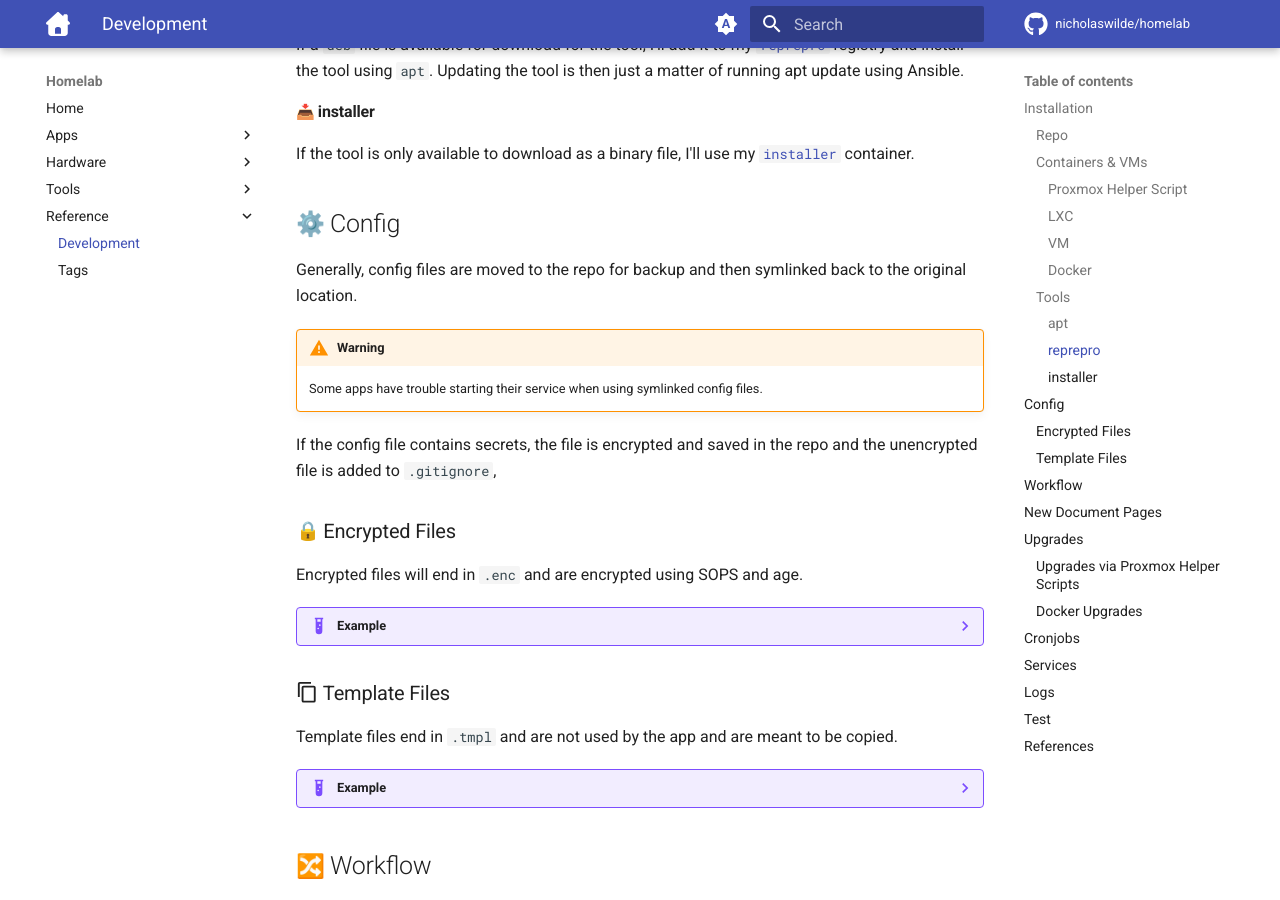
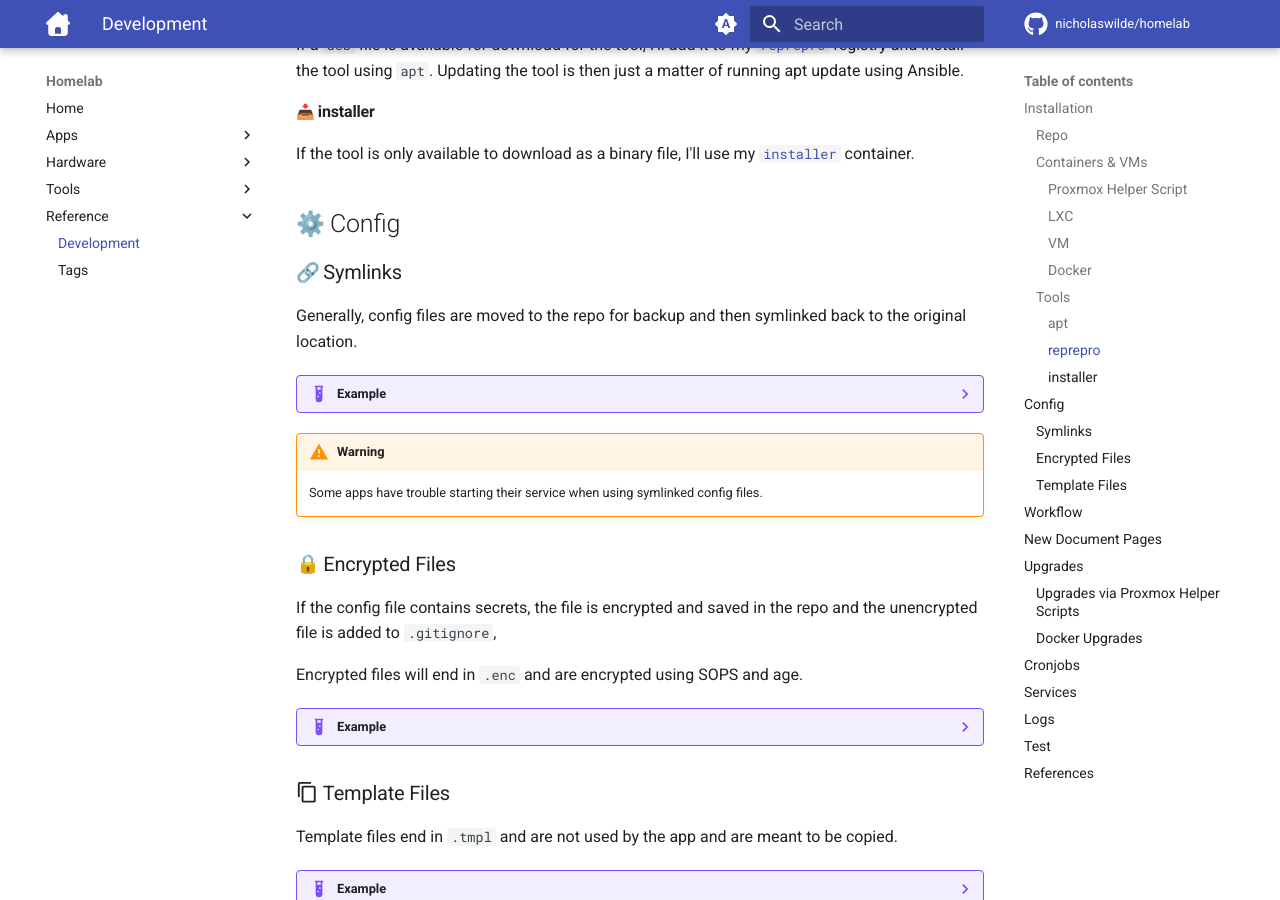
Before and after one commit to nicholaswilde/homelab, an MkDocs documentation site: the page built from docs/reference/development.md, in a window 1280 px wide and 900 px high, scrolled down 1520 px. Built offline with MkDocs 1.6.1 and Material for MkDocs 9.7.7, drawn with Linux system fonts in a browser that asks for light colours; emoji names are drawn with the system emoji font; comment, search, counter and statistics services are not loaded; some of the changed lines change nothing that is shown.

Commit message:
Update development.md

````diff
--- a/docs/reference/development.md
+++ b/docs/reference/development.md
@@ -66,15 +66,24 @@ If the tool is only available to download as a binary file, I'll use my [`instal
 
 ## :gear: Config
 
+### :link: Symlinks
+
 Generally, config files are moved to the repo for backup and then symlinked back to the original location.
+
+??? example
+
+    ```shell
+    cp /etc/prometheus/prometheus.yml /etc/prometheus/prometheus.yml.bak
+    ln -s /root/git/nicholaswilde/homelab/pve/prometheus/prometheus.yml /etc/prometheus/prometheus.yml
+    ```
 
 !!! warning
 
     Some apps have trouble starting their service when using symlinked config files.
 
+### :lock: Encrypted Files
+
 If the config file contains secrets, the file is encrypted and saved in the repo and the unencrypted file is added to `.gitignore`,
-
-### :lock: Encrypted Files
 
 Encrypted files will end in `.enc` and are encrypted using SOPS and age.
 
````
